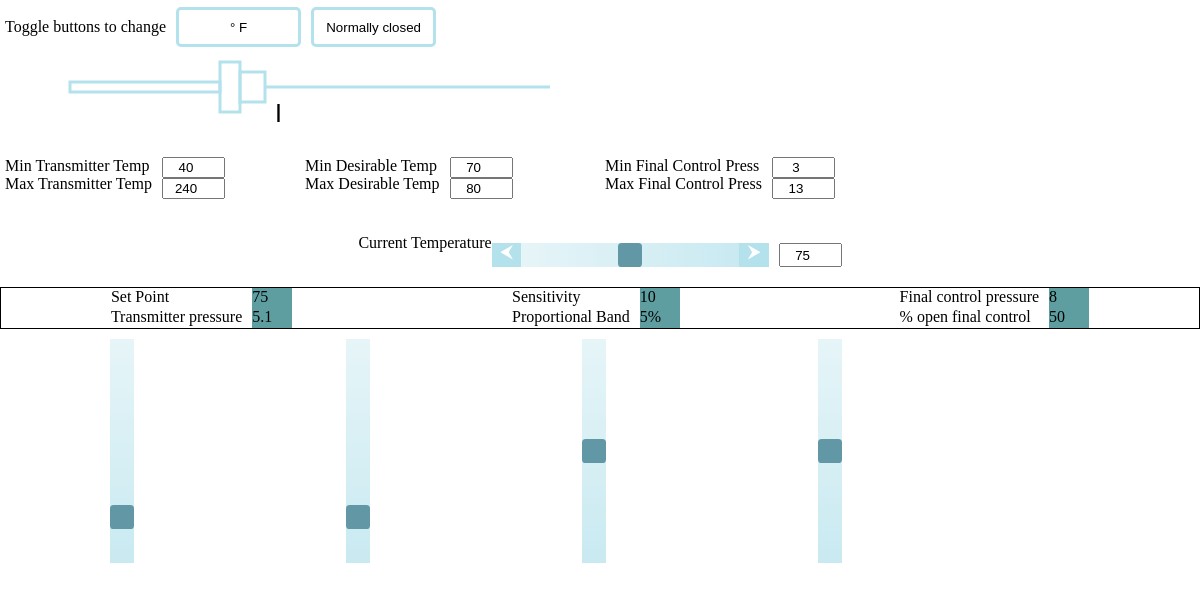
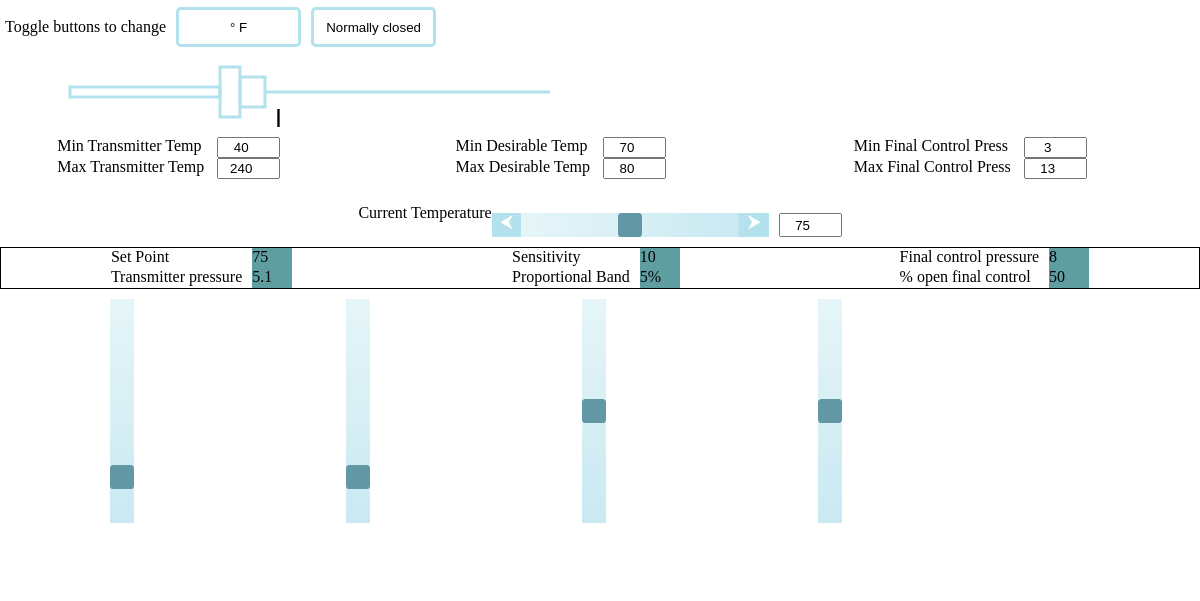
Before and after one commit to Bogdan5/VentilationSimulation, an Electron app: page mainWindow.html in a window 1200 px wide. Shown: the part 53-654 px from the top of the page. Drawn offline with Linux system fonts and the light colour scheme; no server answers.

Commit message:
Setting up the page so it takes less space

```diff
--- a/main.js
+++ b/main.js
@@ -12,7 +12,7 @@ let mainWindow;
 app.on('ready', function(){
   mainWindow = new BrowserWindow({
     width: 1200,
-    height: 500
+    height: 800
   });
   // Load html into the window
   mainWindow.loadURL(url.format({
--- a/mainWindow.html
+++ b/mainWindow.html
@@ -14,7 +14,7 @@
       <button id='normalBehaviourButton' class='optionsButton'></button>
     </div>
     <div class='canvasContainer'>
-      <canvas id='drawing' width='1100' height='100'>
+      <canvas id='drawing' width='1100' height='70'>
         <script src='./content/canvas.js'></script>
       </canvas>
     </div>
@@ -28,6 +28,10 @@
           <input type='number' id='minTransmTemp' step='0.1'>
           <input type='number' id='maxTransmTemp' step='0.1'>
         </div>
+        <div class='variablesUnit'>
+          <div class='tempUnit'></div>
+          <div class='tempUnit'></div>
+        </div>
       </div>
       <div class='variablesContainer naked'>
         <div class='variablesUnit'>
@@ -37,6 +41,10 @@
         <div class='variablesUnit'>
           <input type='number' id='minDesirTemp' step='0.1'>
           <input type='number' id='maxDesirTemp' step='0.1'>
+        </div>
+        <div class='variablesUnit'>
+          <div class='tempUnit'></div>
+          <div class='tempUnit'></div>
         </div>
       </div>
 
@@ -49,9 +57,13 @@
           <input type='number' id='minFinContrPress' step='0.1'>
           <input type='number' id='maxFinContrPress' step='0.1'>
         </div>
+        <div class='variablesUnit'>
+          <div class='pressUnit'></div>
+          <div class='pressUnit'></div>
+        </div>
       </div>
     </div>
-    <div class='currentTemp naked'>
+    <div class='currentTemp'>
       <div id='currentTempLabel' class='currentTempLabel'></div>
       <div class='currentTempContainer'>
         <div class='emptyTop naked'>
@@ -99,16 +111,16 @@
     </div>
   </div>
   <div class='sliders'>
-    <div>
+    <div class='sliderVertContainer'>
       <input type='range' id='transmTempSlider' class='vertical slider' min='0' max='100' step='1' value='50' orient='vertical'>
     </div>
-    <div>
+    <div class='sliderVertContainer'>
     <input type='range' id='transmPressSlider' class='vertical slider' min='0' max='100' step='1' value='50' orient='vertical'>
     </div>
-    <div>
+    <div class='sliderVertContainer'>
       <input type='range' id='finalControlPressSlider' class='vertical slider' min='0' max='100' step='1' value='50' orient='vertical'>
     </div>
-    <div>
+    <div class='sliderVertContainer'>
       <input type='range' id='finalControlOpenSlider' class='vertical slider' min='0' max='100' step='1' value='50' orient='vertical'>
     </div>
   </div>
--- a/styles/style.scss
+++ b/styles/style.scss
@@ -54,7 +54,6 @@ html, body {
 }
 
 canvas {
-  /* border: 2px solid; */
   outline: 0;
   padding: 0;
 }
@@ -62,11 +61,13 @@ canvas {
 .canvasContainer{
   display:flex;
   justify-content: center;
+  padding: 5px;
 }
 
 .variables{
   display: flex;
   flex-direction: row;
+  justify-content: space-around;
 }
 
 .variablesContainer{
@@ -83,6 +84,9 @@ canvas {
   display:flex;
   flex-direction: column;
   /* justify-content: center; */
+  &>div{
+    margin: 0 3px 3px 3px;
+  }
 }
 
 /* .variablesUnit>div{
@@ -129,7 +133,7 @@ input{
   display: flex;
   flex-direction: row;
   justify-content: center;
-  padding: 20px 0;
+  padding: 10px 0;
 }
 
 .currentTempLabel{
@@ -239,7 +243,9 @@ input{
 .sliders{
   display: flex;
   flex-direction: row;
-  &>div{
+  height: 240px;
+}
 
-  }
+.slidersVertContainer{
+  height: 240px;
 }
```
Also changed, not shown: styles/style.css, 1 other file.
